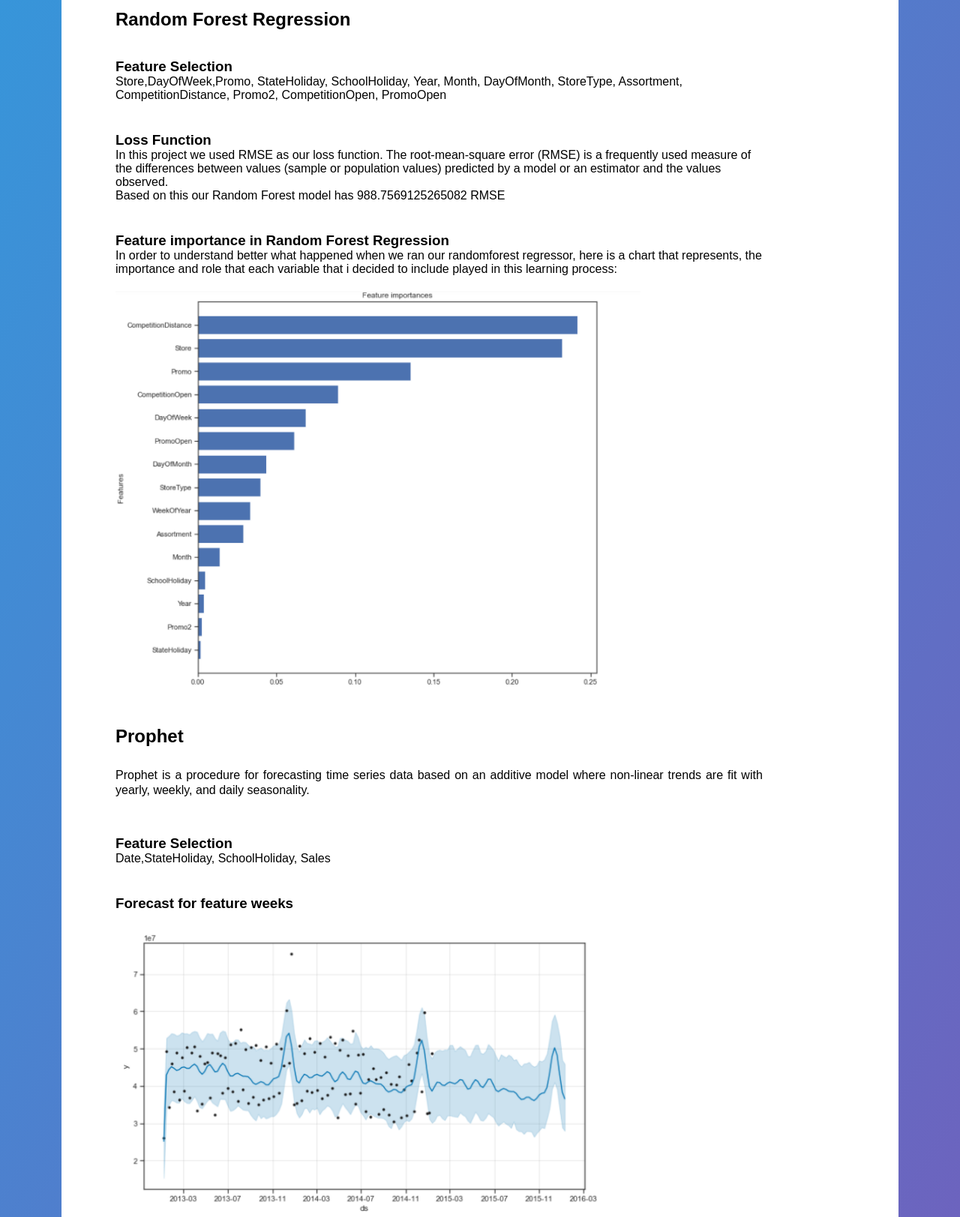
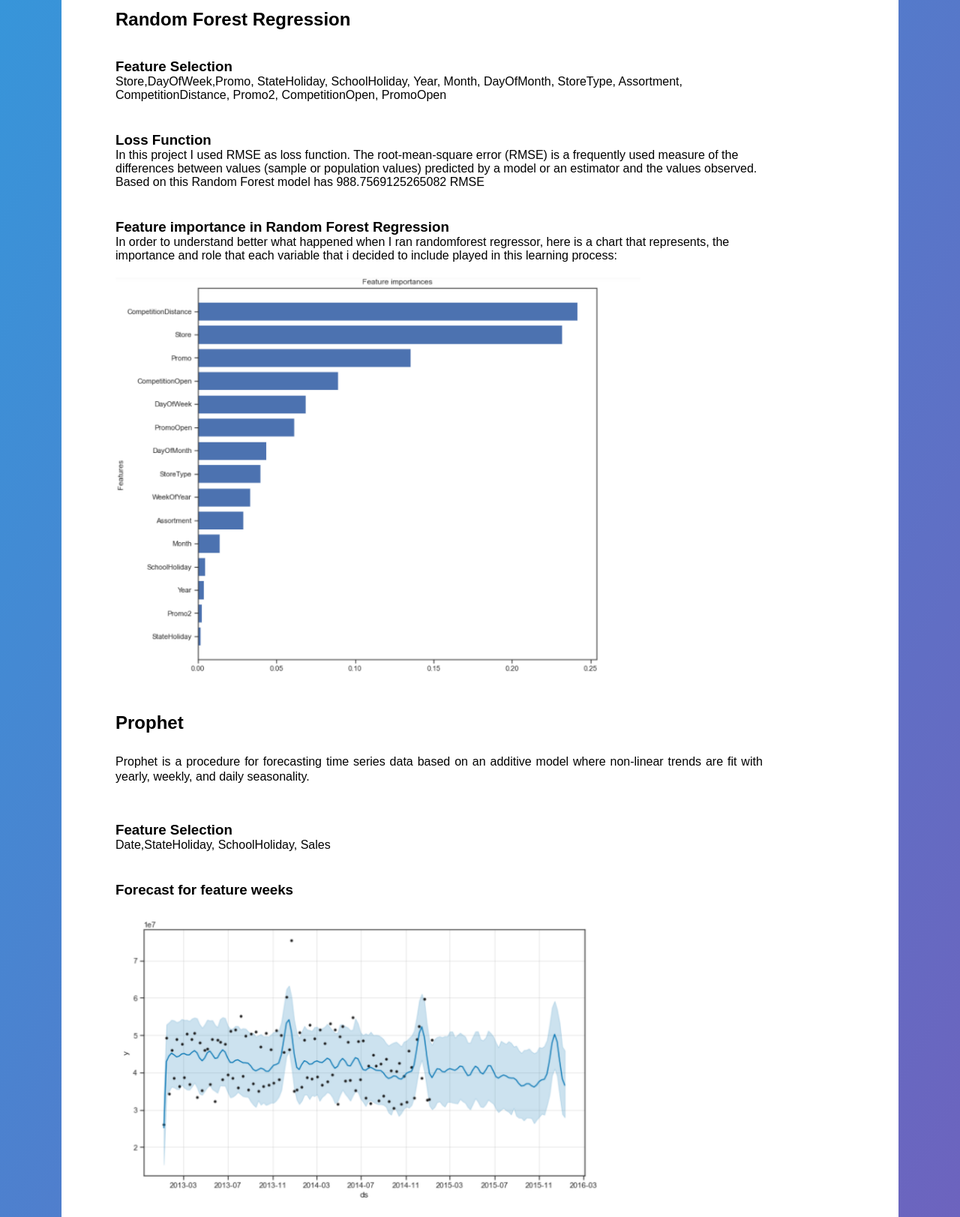
Before and after one commit to Natty-star/Pharmaceutical-Sales-prediction-across-multiple-stores, a Flask app: page /prediction in a window 1280 px wide. Shown: the part 315-1938 px from the top of the page at 75% size. Run offline with Flask 2, Linux system fonts and the light colour scheme; some libraries are stand-ins or nearby versions.

Commit message:
modification on visualization

```diff
--- a/templates/home.html
+++ b/templates/home.html
@@ -147,7 +147,7 @@
                   The dataset provided within this file is used for testing and evaluating the implemented
 learning models. The data fields are the same as train.csv, with the exclusion of
 Customers & Sales (Sales to be predicted by the model) and an additional field Id which
-represents a (Store, Date) tuple that is used to label predictions for submission to Kaggle.
+represents a (Store, Date) tuple that is used to label predictions .
                 </p>
 
                 <p>
@@ -176,7 +176,7 @@
                 <br>
                 <h4>One-Hot Encoding</h4>
                 <br>
-                As machine learning models tend to look for patterns within data, we performed one-hot
+                As machine learning models tend to look for patterns within data,  performed one-hot
 encoding on categorical features such as DayOfWeek, StateHoliday, StoreType and
 Assortment as they don’t have an inherent order or numerical significance.
 
--- a/templates/prediction.html
+++ b/templates/prediction.html
@@ -100,15 +100,15 @@
                </p>
                <p>
                     <h3>Loss Function</h3>
-                    In this project we used RMSE as our loss function.
+                    In this project I used RMSE as  loss function.
                      The  root-mean-square error (RMSE) is a frequently used measure of the differences between values
                      (sample or population values) predicted by a model or an estimator and the values observed.
                     <br>
-                    Based on this our Random Forest model has 988.7569125265082 RMSE
+                    Based on this  Random Forest model has 988.7569125265082 RMSE
                </p>
                <p>
                <h3>Feature importance in Random Forest Regression</h3>
-               In order to understand better what happened when we ran our randomforest regressor, here is a chart that represents, the importance
+               In order to understand better what happened when I ran  randomforest regressor, here is a chart that represents, the importance
                 and role that each variable that i decided to include played in this learning process:
                  <img
                   src="{{url_for('static', filename='plot/feature_importance.png')}}"
@@ -165,11 +165,11 @@
                </p>
                <p>
                     <h3>Loss Function</h3>
-                    In this project we used RMSE as our loss function.
-                     The  root-mean-square error (RMSE) is a frequently used measure of the differences between values
+                    In this project I used RMSE as  loss function.
+                     The root-mean-square error (RMSE) is a frequently used measure of the differences between values
                      (sample or population values) predicted by a model or an estimator and the values observed.
                     <br>
-                    Based on this our Random Forest model has 875.1776080302733 RMSE
+                    Based on this  Random Forest model has 875.1776080302733 RMSE
                </p>
                <p>
                <h3>Feature importance in XGBoost</h3>
```
Also changed, not shown: templates/about.html (+4 -4 lines).
